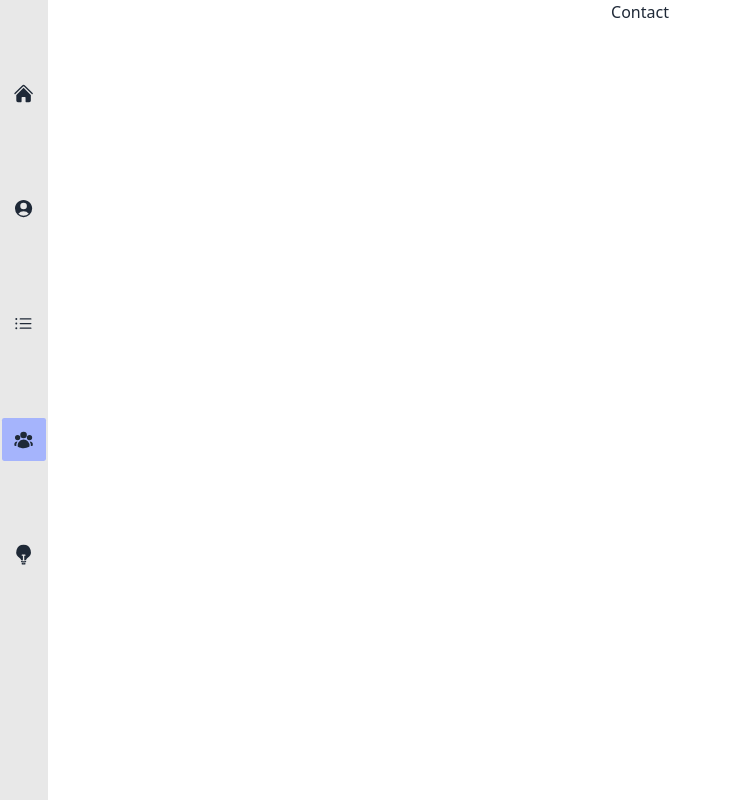
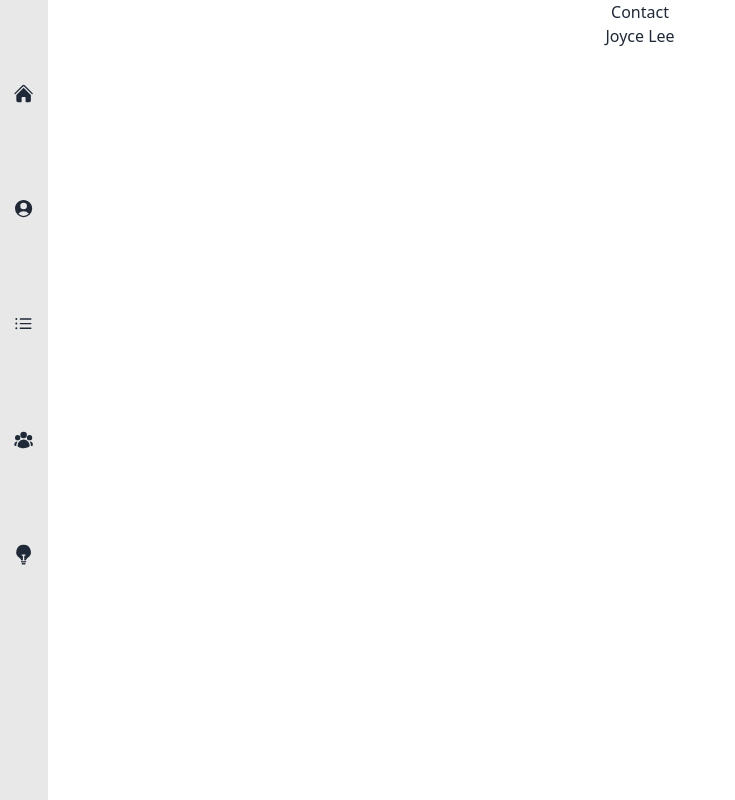
Before and after one commit to Joycejlee00/PersonalWebsite, a Next.js app: page /contact in a window 1280 px wide. Shown: the whole page, without its empty margins (0-735 px from the left). Built offline with nearby package versions, Linux system fonts and the light colour scheme.

Commit message:
update the Navbat and add a Layout file to hold both footer and navbar

```diff
--- /dev/null
+++ b/src/components/Footer.tsx
@@ -0,0 +1,11 @@
+export const Footer = () => {
+  return (
+    <footer className=''>
+        <p>
+            <a>
+                Joyce Lee
+            </a>
+        </p>
+    </footer>
+  )
+}
--- /dev/null
+++ b/src/components/Layout.tsx
@@ -0,0 +1,14 @@
+import React, { PropsWithChildren } from "react";
+import Navbar from "./Navbar";
+import { Footer } from "./Footer";
+
+const Layout = ({ children }: PropsWithChildren) => {
+  return (
+    <>
+      <Navbar />
+      {children}
+      <Footer/>
+    </>
+  );
+};
+export default Layout;
--- a/src/components/Navbar.tsx
+++ b/src/components/Navbar.tsx
@@ -1,9 +1,11 @@
 "use client"
-import React from 'react'
+import React, { useState } from 'react'
 import Link from 'next/link';
 import { useRouter } from 'next/router'
+import { usePathname } from "next/navigation";
 import ThemeSwitcher from './ThemeSwitcher';
 import { ListBulletIcon, HomeIcon, UserCircleIcon, UserGroupIcon } from '@heroicons/react/24/solid';
+import { motion } from "framer-motion";
 
 const icons = {
     HomeIcon,
@@ -44,21 +46,67 @@ const NavbarItem: Array<NavItem> = [
 
 const Navbar = () => {
 
-    const router = useRouter()
+
+    let pathname = useRouter().pathname || "/";
+
+    if (pathname === ("/")) {
+      pathname = "/";
+    }
+
+    const [hoveredPath, setHoveredPath] = useState(pathname);
+
     return (
         <div className='navbar'>
             <div>
-                {NavbarItem.map((navItem) => {
-                    const Icon = icons[navItem.icon]
-                    return (
 
-                        <Link key={navItem.link} href={navItem.link}>
-                            <div className={`icons ${router.pathname === navItem.link ? 'active' : ''}`}>
-                                <Icon title={navItem.label}/>
-                            </div>
-                        </Link>
-                    )
-                })}
+            {NavbarItem.map((item) => {
+                const isActive = item.link === pathname;
+                const Icon = icons[item.icon]
+
+                return (
+                    <Link
+                    key={item.link}
+                    // className={`px-4 py-2 rounded-md text-sm lg:text-base relative no-underline duration-300 ease-in ${
+                    //     isActive ? "text-orange-600" : "text-lime-600"
+                    //   }`}
+                    data-active={isActive}
+                    href={item.link}
+                    onMouseOver={() => setHoveredPath(item.link)}
+                    onMouseLeave={() => setHoveredPath(pathname)}
+                    >
+                    <span><Icon className={`icons ${pathname === item.link ? 'active' : ''}`}/></span>
+                    {item.link === hoveredPath && (
+                        <motion.div
+                        className="absolute bottom-0 left-0 h-full bg-stone-800/80 rounded-md -z-10"
+                        layoutId="navbar-item"
+                        aria-hidden="true"
+                        style={{
+                            width: "100%",
+                        }}
+                        transition={{
+                            type: "spring",
+                            bounce: 0.25,
+                            stiffness: 130,
+                            damping: 9,
+                            duration: 0.3,
+                        }}
+                        />
+                    )}
+                </Link>
+                );
+             })}
+
+                 {/* {NavbarItem.map((navItem) => {
+                //     const Icon = icons[navItem.icon]
+                //     return (
+
+                //         <Link key={navItem.link} href={navItem.link}>
+                //             <div className={`icons ${router.pathname === navItem.link ? 'active' : ''}`}>
+                //                 <Icon title={navItem.label}/>
+                //             </div>
+                //         </Link>
+                //     )
+                // })} */}
 
                 <div className='toggle'>
                     <ThemeSwitcher/>
--- a/src/pages/_app.tsx
+++ b/src/pages/_app.tsx
@@ -5,7 +5,7 @@ import { motion, AnimatePresence } from "framer-motion";
 import '../styles/globals.css'
 import '../styles/navbar.css'
 import Head from 'next/head'
-import Navbar from '@/components/Navbar'
+import Layout from '@/components/Layout';
 
 export default function App({ Component, pageProps }: AppProps) {
   return (
@@ -15,8 +15,8 @@ export default function App({ Component, pageProps }: AppProps) {
       <link rel='icon' type="image/png" href='J-logos_black.png'/>
     </Head>
     <ThemeProvider>
-      <Navbar/>
       <div>
+        <Layout>
           <AnimatePresence>
             <motion.div
               initial={{ opacity: 0, y: 15 }}
@@ -27,6 +27,7 @@ export default function App({ Component, pageProps }: AppProps) {
                 <Component {...pageProps} />
             </motion.div>
           </AnimatePresence>
+        </Layout>
       </div>
     </ThemeProvider>
     </>
--- a/src/styles/navbar.css
+++ b/src/styles/navbar.css
@@ -7,7 +7,7 @@
     position:fixed;
     display: block;
     top: 0;
-    /* left: 0%; */
+    z-index: 1;
 }
 
 .icons, .toggle {
@@ -19,18 +19,7 @@
     padding: 23%;
 }
 
-/* .icons:hover {
-    animation: blink 1.5s infinite .5s;
-    border-radius: 5%;
-}
-
-@keyframes blink {
-    0% {background-color: none;}
-    50% {background-color: var(--activeIcn);}
-    100% {background-color: none;}
-} */
-
-.active {
+/* .active {
     background-color: var(--activeIcn);
     border-radius: 5%;
-  }
+  } */
```
Lines whose indentation alone changed are shown as unchanged.
